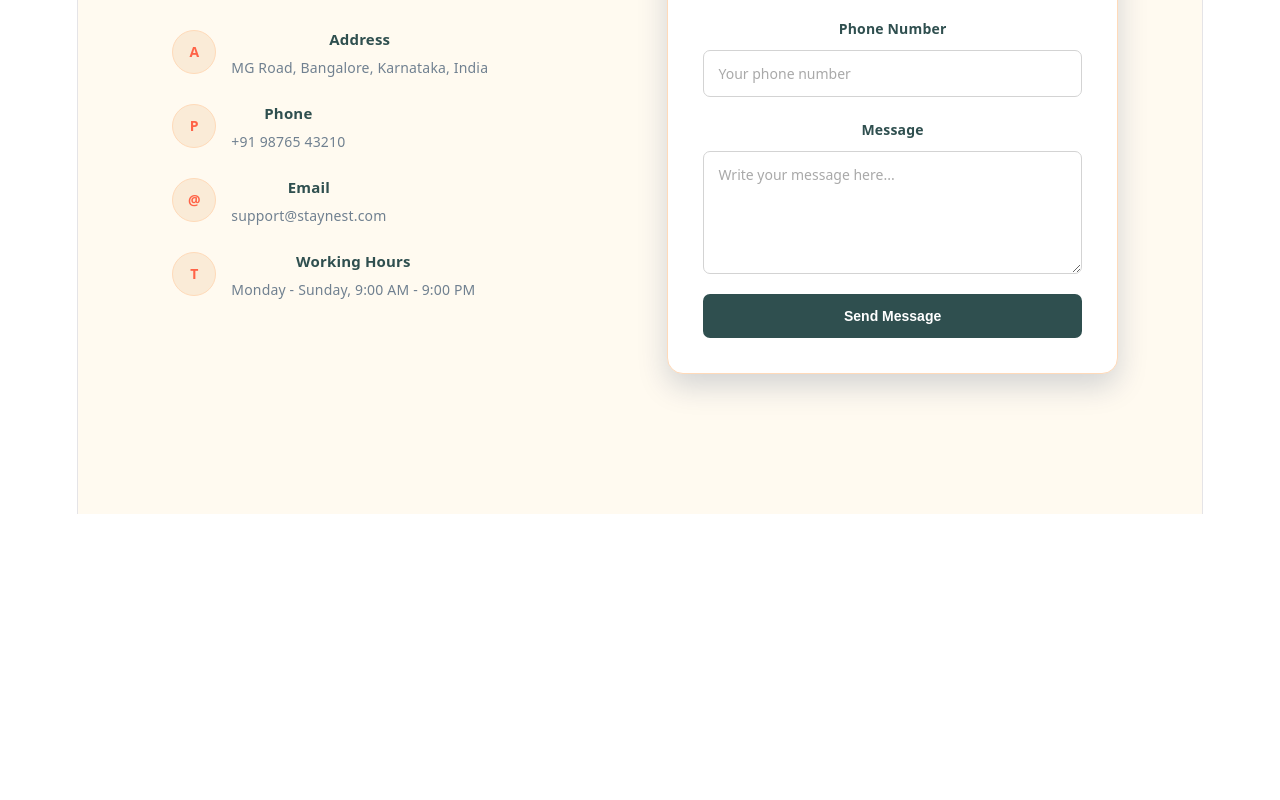
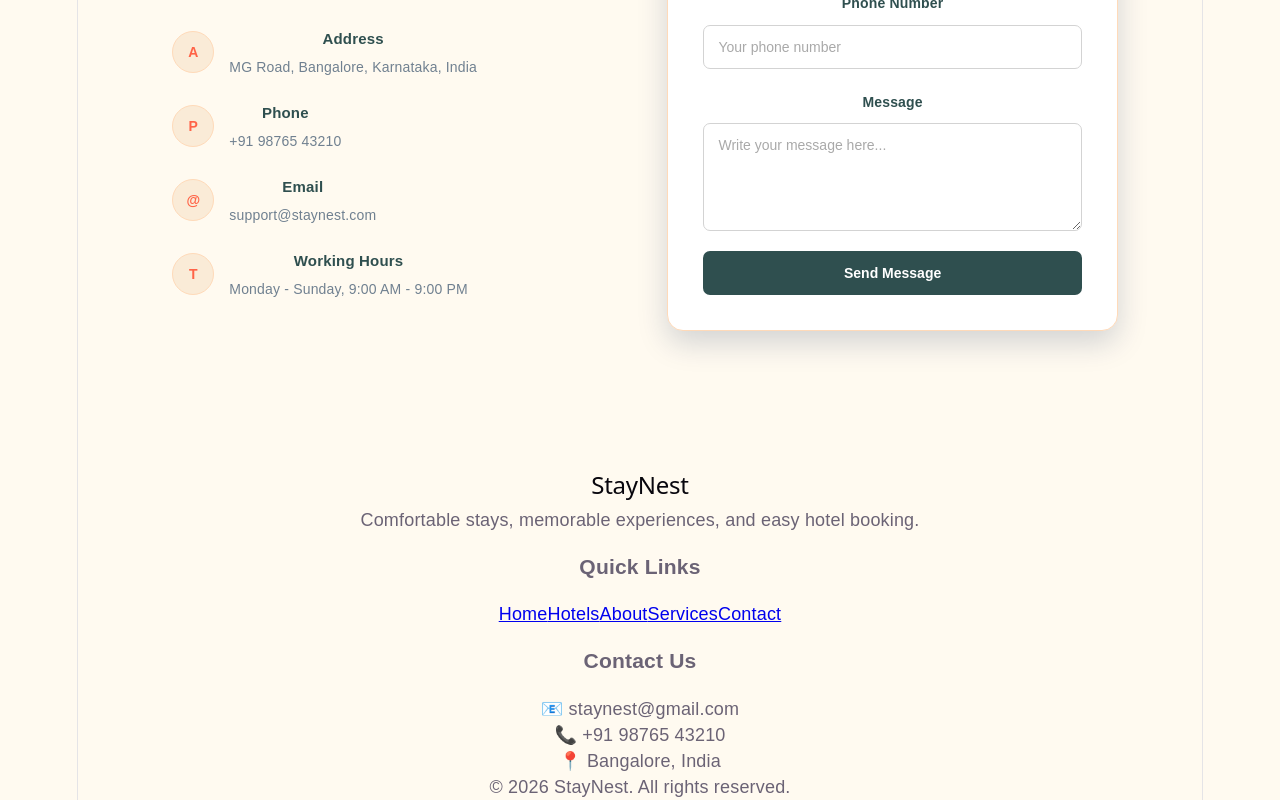
Before and after one commit to harithabeegam/hotel-booking-app, a React (Vite) app: page /contact in a window 1280 px wide. Shown: the part 603-1403 px from the top of the page. Before the commit the page ends 1117 px from the top, so only its background shows below. Built offline with nearby package versions, Linux system fonts and the light colour scheme.

Commit message:
Update app routes

```diff
--- a/src/App.jsx
+++ b/src/App.jsx
@@ -1,34 +1,34 @@
 import { BrowserRouter, Routes, Route } from "react-router-dom";
 
 import Navbar from "./components/Navbar";
+import Footer from "./components/Footer";
 
 import Home from "./pages/Home";
 import Hotels from "./pages/Hotels";
 import HotelDetails from "./pages/HotelDetails";
-import Booking from "./pages/Booking";
-import MyBookings from "./pages/MyBookings";
+import About from "./pages/About";
 import Services from "./pages/Services";
 import Rooms from "./pages/Rooms";
 import Facilities from "./pages/Facilities";
 import Offers from "./pages/Offers";
-import About from "./pages/About";
+import Booking from "./pages/Booking";
+import MyBookings from "./pages/MyBookings";
 import Contact from "./pages/Contact";
+
+import "./App.css";
 
 function App() {
   return (
     <BrowserRouter>
+      <div className="app">
         <Navbar />
 
+        <main>
           <Routes>
             <Route path="/" element={<Home />} />
-
             <Route path="/hotels" element={<Hotels />} />
-
-        <Route path="/hotels/:id" element={<HotelDetails />} />
-
-        <Route path="/booking/:id" element={<Booking />} />
-
-        <Route path="/my-bookings" element={<MyBookings />} />
+            <Route path="/hotel/:id" element={<HotelDetails />} />
+            <Route path="/about" element={<About />} />
 
             <Route path="/services" element={<Services />}>
               <Route path="rooms" element={<Rooms />} />
@@ -36,10 +36,14 @@ function App() {
               <Route path="offers" element={<Offers />} />
             </Route>
 
-        <Route path="/about" element={<About />} />
-
+            <Route path="/booking/:id" element={<Booking />} />
+            <Route path="/my-bookings" element={<MyBookings />} />
             <Route path="/contact" element={<Contact />} />
           </Routes>
+        </main>
+
+        <Footer />
+      </div>
     </BrowserRouter>
   );
 }
--- /dev/null
+++ b/src/components/Footer.css
@@ -0,0 +1,68 @@
+.footer {
+  background: #234b4b;
+  color: white;
+  padding: 50px 8% 20px;
+  margin-top: 60px;
+}
+
+.footer-container {
+  max-width: 1200px;
+  margin: auto;
+  display: grid;
+  grid-template-columns: 2fr 1fr 1fr;
+  gap: 60px;
+}
+
+.footer-brand h2 {
+  font-size: 28px;
+  margin-bottom: 15px;
+}
+
+.footer-brand p {
+  color: #d9e5e5;
+  line-height: 1.7;
+  max-width: 350px;
+}
+
+.footer h3 {
+  font-size: 18px;
+  margin-bottom: 18px;
+}
+
+.footer-links {
+  display: flex;
+  flex-direction: column;
+  gap: 10px;
+}
+
+.footer-links a {
+  color: #d9e5e5;
+  text-decoration: none;
+  transition: 0.3s;
+}
+
+.footer-links a:hover {
+  color: #f0b35b;
+  padding-left: 5px;
+}
+
+.footer-contact p {
+  color: #d9e5e5;
+  margin: 10px 0;
+}
+
+.footer-bottom {
+  border-top: 1px solid rgba(255, 255, 255, 0.2);
+  margin-top: 40px;
+  padding-top: 20px;
+  text-align: center;
+  color: #cbd8d8;
+  font-size: 14px;
+}
+
+@media (max-width: 768px) {
+  .footer-container {
+    grid-template-columns: 1fr;
+    gap: 30px;
+  }
+}
--- a/src/components/Footer.jsx
+++ b/src/components/Footer.jsx
@@ -0,0 +1,39 @@
+function Footer() {
+  return (
+    <footer className="footer">
+      <div className="footer-container">
+
+        <div className="footer-brand">
+          <h2>StayNest</h2>
+          <p>
+            Comfortable stays, memorable experiences,
+            and easy hotel booking.
+          </p>
+        </div>
+
+        <div className="footer-links">
+          <h3>Quick Links</h3>
+          <a href="/">Home</a>
+          <a href="/hotels">Hotels</a>
+          <a href="/about">About</a>
+          <a href="/services">Services</a>
+          <a href="/contact">Contact</a>
+        </div>
+
+        <div className="footer-contact">
+          <h3>Contact Us</h3>
+          <p>📧 staynest@gmail.com</p>
+          <p>📞 +91 98765 43210</p>
+          <p>📍 Bangalore, India</p>
+        </div>
+
+      </div>
+
+      <div className="footer-bottom">
+        <p>© 2026 StayNest. All rights reserved.</p>
+      </div>
+    </footer>
+  );
+}
+
+export default Footer;
--- a/src/pages/Booking.jsx
+++ b/src/pages/Booking.jsx
@@ -1,7 +1,7 @@
 import { useState } from "react";
 import { useDispatch } from "react-redux";
 import { useParams, useNavigate } from "react-router-dom";
-import { addBooking } from "../redux/bookingSlice";
+import { addBooking } from "../redux/BookingSlice";
 import "./Booking.css";
 
 function Booking() {
```
Also changed, not shown: src/components/HotelCard.css (added, +103 -0 lines), src/components/HotelCard.jsx (+47 -0 lines). Lines whose indentation alone changed are shown as unchanged.
